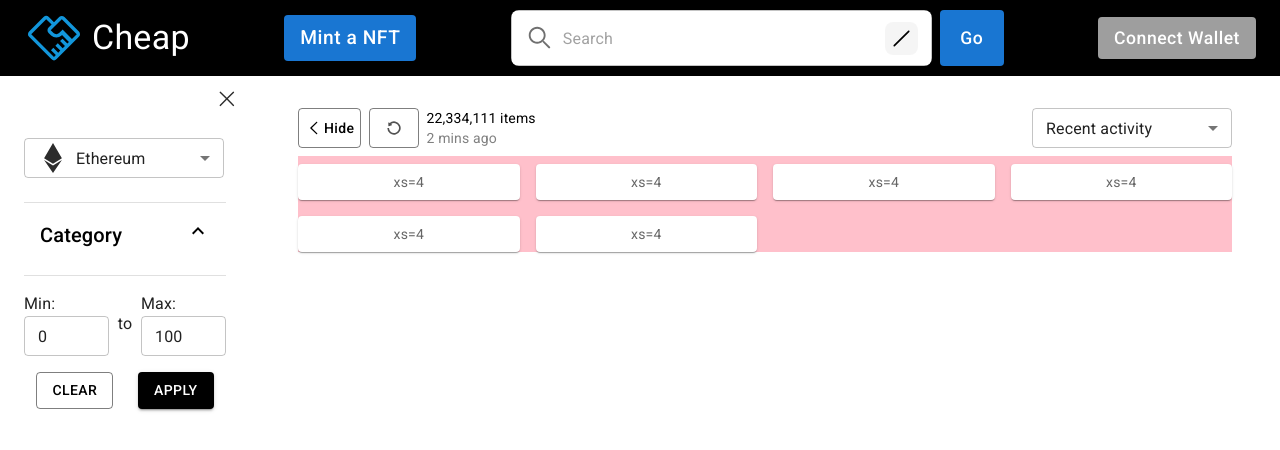
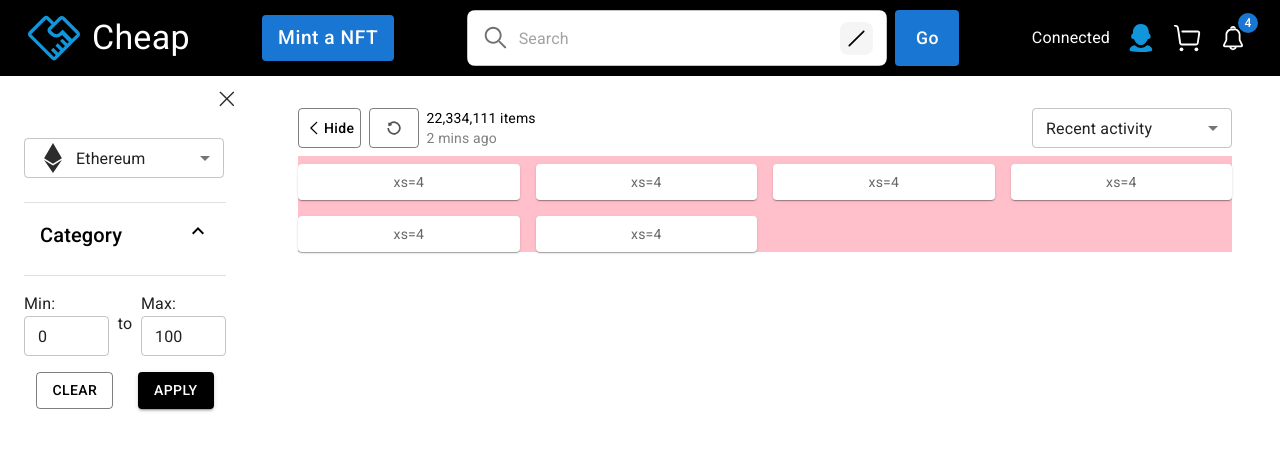
Before and after one commit to JanessaTech/best-second-hand-market, a React (Create React App) app: page /nft in a window 1280 px wide. Shown: the top 450 px of the page. Built offline with nearby package versions, Linux system fonts and the light colour scheme.

Commit message:
refactor codes

```diff
--- a/src/common/Header.js
+++ b/src/common/Header.js
@@ -1,5 +1,5 @@
 import { Avatar, Badge, Box, Button, IconButton, InputAdornment, TextField, Tooltip, Typography } from '@mui/material'
-import React, { memo, useState } from 'react'
+import React, { memo, useCallback, useState } from 'react'
 import { useTheme } from '@mui/material/styles';
 import {headerHeight} from './constant'
 import { CheapIcon } from '../utils/Svgs'
@@ -12,7 +12,7 @@ const Header = ({openCart}) => {
     const isSmallScreen = useMediaQuery(theme.breakpoints.down("sm"));
     const isMediumScreen = useMediaQuery(theme.breakpoints.down("md"));
     const [search, setSearch] = useState('')
-    const [isLogin, setIsLogin]  = useState(false)
+    const [isLogin, setIsLogin]  = useState(true)
     const [isProfileOpen, setIsProfileOpen] = useState(false)
     const [anchorEl, setAnchorEl] =  React.useState(null)
 
@@ -37,9 +37,9 @@ const Header = ({openCart}) => {
         }
     }
 
-    const handleProfileMenuClose = () => {
+    const handleProfileMenuClose = useCallback(() => {
         setAnchorEl(null);
-    }
+    },[anchorEl])
 
   return (
     <Box sx={{
--- a/src/components/profile/ProfileMenu.js
+++ b/src/components/profile/ProfileMenu.js
@@ -1,8 +1,8 @@
 import { ListItemIcon, ListItemText, Menu, MenuItem, Typography } from '@mui/material'
-import React from 'react'
+import React, { memo } from 'react'
 import { CheapIcon } from '../../utils/Svgs'
 
-export default function ProfileMenu({anchorEl, open, handleProfileMenuClose}) {
+const ProfileMenu = ({anchorEl, open, handleProfileMenuClose}) => {
     const handleClose = (e) => {
         handleProfileMenuClose()
     }
@@ -71,3 +71,5 @@ export default function ProfileMenu({anchorEl, open, handleProfileMenuClose}) {
     </Menu>
   )
 }
+
+export default memo(ProfileMenu)
```
